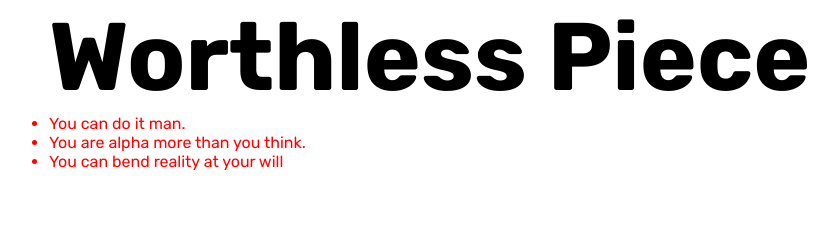
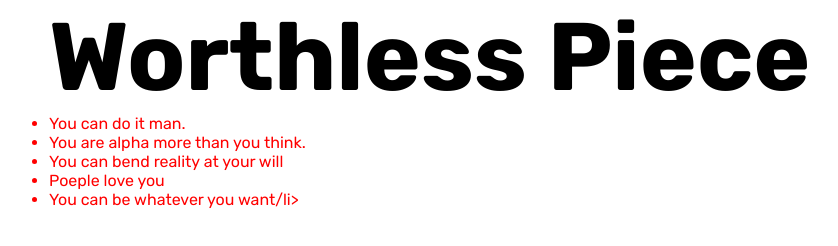
Before and after one commit to ShivaSenaReddy/worthlesspiece, a plain HTML site: page index.html in a window 1280 px wide. Shown: the whole page, without its empty margins (79-917 px from the left). Drawn offline with Linux system fonts and the light colour scheme.

Commit message:
Update index.html

```diff
--- a/index.html
+++ b/index.html
@@ -36,7 +36,8 @@
   <li>You can do it man.</li>
         <li>  You are alpha more than you think.</li>
         <li>You can bend reality at your will</li>
-
+        <li>  Poeple love you</li>
+        <li>You can be whatever you want/li>
     </ul>
 
 </body>
```
